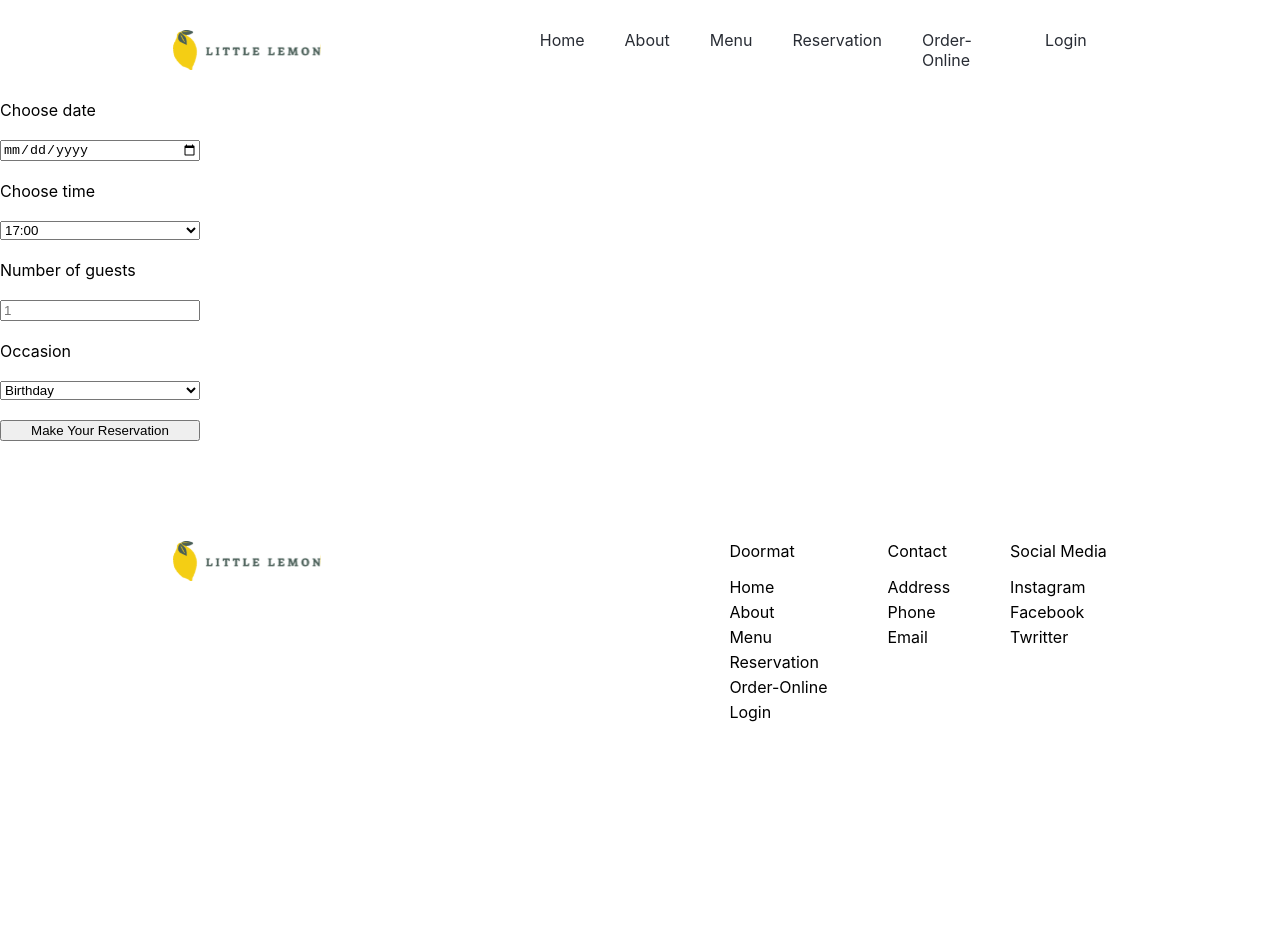
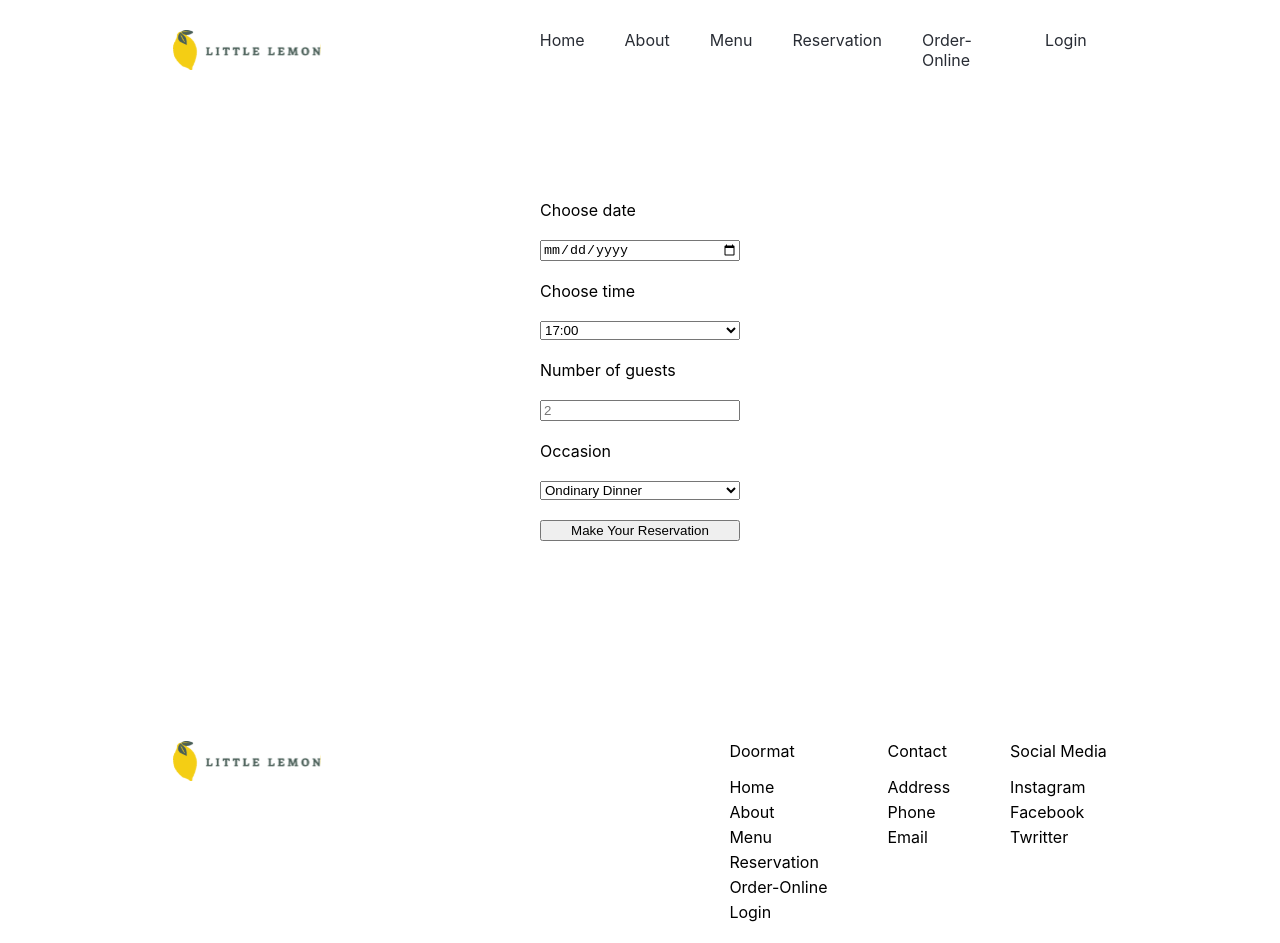
Before and after one commit to Ti-nick/ReactJS_Demo_Restaurant_Coursera, a React (Create React App) app in the folder final-project/: page /booking in a window 1280 px wide. Before the commit the page ends 800 px from the top, so only its background shows below. Built offline with nearby package versions, Linux system fonts and the light colour scheme.

Commit message:
added Tests, complete the form functions

```diff
--- a/final-project/src/BookingForm.js
+++ b/final-project/src/BookingForm.js
@@ -1,14 +1,17 @@
 import { useState } from "react"
 import { useReducer } from 'react';
 
-function updateTimes(state, action){
+export function initializeTimes() {
+    return ["17:00","18:00","19:00","20:00","21:00","22:00"];
+}
+
+export function updateTimes(state, action){
   if (action.type === "selected_date") return ["17:00","18:00","20:00","21:00","22:00"]
   return state;
 }
 
 export default function BookingForm(){
-    const initializeTimes = ["17:00","18:00","19:00","20:00","21:00","22:00"]
-    const [state, dispatch] = useReducer(updateTimes, initializeTimes)
+    const [state, dispatch] = useReducer(updateTimes, initializeTimes())
     const [date, setDate] = useState("")
     const [time, setTime] = useState("")
     const [numberGuest, setNumberGuest] = useState("")
@@ -17,21 +20,35 @@ export default function BookingForm(){
     function dateChange(e){
         const selectedDate = e.target.value
         setDate(selectedDate)
-        dispatch({type: "selected_date", date: selectedDate})
+        dispatch({type: "selected_date"})
+    }
+
+    const clearForm = () => {
+        setDate("")
+        setTime("")
+        setNumberGuest("")
+        setOccasion("")
+      };
+
+    const handleSubmit = (e) => {
+        e.preventDefault();
+        alert("You have reserve the table successfully!!See you soon!!");
+        clearForm();
     }
 
     return (
-            <form style={{display: "grid", maxWidth: "200px", gap: "20px"}}>
+            <form onSubmit={handleSubmit} style={{margin: "100px auto", display: "grid", maxWidth: "200px", gap: "20px"}}>
                 <label for="res-date">Choose date</label>
-                <input value={date} onChange={dateChange} type="date" id="res-date" />
+                <input value={date} onChange={dateChange} type="date" id="res-date" required/>
                 <label for="res-time">Choose time</label>
-                <select value={time} onChange={(e)=> setTime(e.target.value)} id="res-time">
+                <select value={time} onChange={(e)=> setTime(e.target.value)} id="res-time" required>
                     {state.map(function(i){return <option key={i} value={i}>{i}</option>})}
                 </select>
                 <label for="guests">Number of guests</label>
-                <input value={numberGuest} onChange={(e)=> setNumberGuest(e.target.value)} type="number" placeholder="1" min="1" max="10" id="guests"/>
+                <input value={numberGuest} onChange={(e)=> setNumberGuest(e.target.value)} type="number" placeholder="2" min="1" max="10" id="guests" required/>
                 <label for="occasion">Occasion</label>
-                <select value={occasion} onChange={(e)=> setOccasion(e.target.value)} id="occasion">
+                <select value={occasion} onChange={(e)=> setOccasion(e.target.value)} id="occasion" required>
+                    <option value="Birthday">Ondinary Dinner</option>
                     <option value="Birthday">Birthday</option>
                     <option value="Anniversary">Anniversary</option>
                 </select>
```
Also changed, not shown: 1 other file (tests, documents, lock files or other folders).
